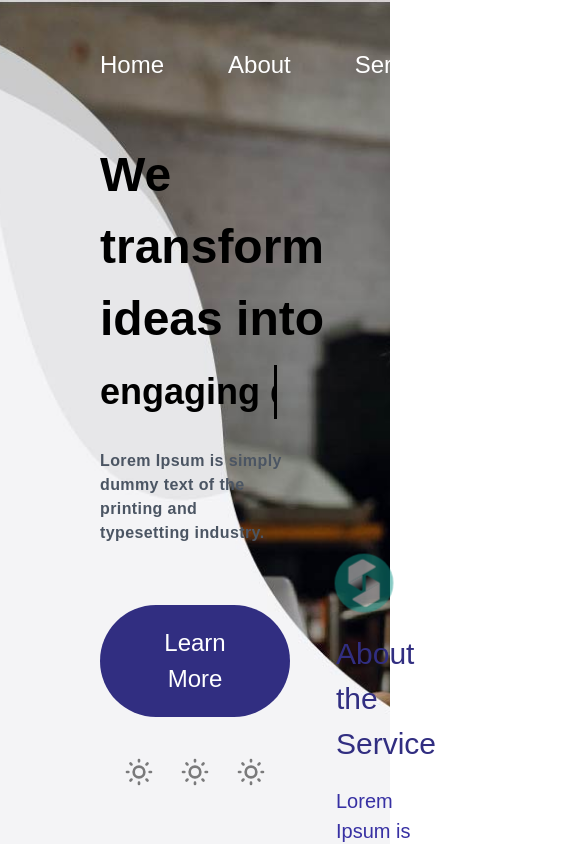
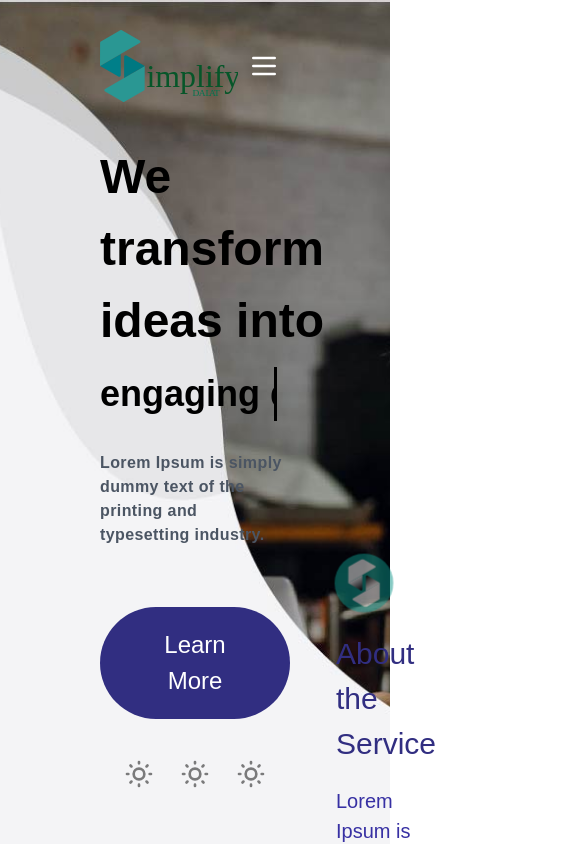
Before and after one commit to Junee9910/SimplifyWeb, an Angular app: page / in a window 390 px wide. Shown: the top 844 px of the page, 585 px wide, since content can reach past the window. Built offline with nearby package versions, Linux system fonts and the light colour scheme.

Commit message:
responsive navigation completely

```diff
--- a/src/app/home/home.component.css
+++ b/src/app/home/home.component.css
@@ -43,6 +43,10 @@ width: 25.5ch;
 }
 .nav-ct {
     margin-right: 40px;
+}
+.mb-menu a{
+    padding: 10px;
+    margin-top: 10px;
 }
 .about{
     height:600px;
--- a/src/app/home/home.component.html
+++ b/src/app/home/home.component.html
@@ -1,6 +1,7 @@
 <div class="home h-full bg-home-bg bg-no-repeat bg-center bg-cover bg-fixed">
-  <nav class="nav max-w-full text-white mx-auto flex justify-between">
-        <div class="logo w-1/6 items-center stroke">
+  <nav>
+    <div class="nav max-w-full text-white mx-auto flex justify-between" >
+      <div class="logo w-48 items-center stroke">
         <a href="#" class="flex items-center">
           <img src="assets/img/bigger_i.svg" />
         </a>
@@ -12,6 +13,7 @@
           <li class="inline-block hover:text-gray-300"><a href="#">Services</a></li>
           <li class="inline-block hover:text-gray-300"><a href="#">Blog</a></li>
         </ul> -->
+        <div class="hidden md:flex">
           <div class="nav-ct flex space-x-16">
             <div class=" hover:text-gray-300"><a href="#">Home</a></div>
             <div class=" hover:text-gray-300"><a href="#">About</a></div>
@@ -42,6 +44,27 @@
           >
             Contact with Us
           </button>
+        </div>
+
+    </div>
+
+          <div class="md:hidden flex items-center">
+            <button class="mb-menu-btn" *ngIf="isShow" (click)="showList()">
+              <svg class="w-8 h-18" fill="none" stroke="currentColor" viewBox="0 0 24 24" xmlns="http://www.w3.org/2000/svg"><path stroke-linecap="round" stroke-linejoin="round" stroke-width="2" d="M4 6h16M4 12h16M4 18h16"></path></svg>
+            </button>
+            <button class="mb-menu-btn" *ngIf="!isShow" (click)="showList()">
+              <svg xmlns="http://www.w3.org/2000/svg" class="h-6 w-6" fill="none" viewBox="0 0 24 24" stroke="currentColor">
+                <path stroke-linecap="round" stroke-linejoin="round" stroke-width="2" d="M10 14l2-2m0 0l2-2m-2 2l-2-2m2 2l2 2m7-2a9 9 0 11-18 0 9 9 0 0118 0z" />
+              </svg>
+            </button>
+
+          </div>
+        </div>
+        <div *ngIf="!isShow" class="mb-menu flex flex-col md:hidden bg-gray-800 bg-opacity-75">
+          <a href="#" class="active:bg-gray-200 block py-4 px-4 text-2xl text-white hover:bg-gray-200 hover:text-indigo-900  transform duration-500 ease-linear">Home</a>
+          <a href="#" class="block py-4 px-4 text-2xl text-white hover:bg-gray-200 hover:text-indigo-900  transform duration-500 ease-linear">About</a>
+          <a href="#" class="block py-4 px-4 text-2xl text-white hover:bg-gray-200 hover:text-indigo-900  transform duration-500 ease-linear" >Services</a>
+          <a href="#" class="block py-4 px-4 text-2xl text-white hover:bg-gray-200 hover:text-indigo-900  transform duration-500 ease-linear">Blog</a>
         </div>
   </nav>
   <div class="h-4/5 flex flex-col justify-center items-start">
--- a/src/app/home/home.component.ts
+++ b/src/app/home/home.component.ts
@@ -7,10 +7,17 @@ import { Component, OnInit } from '@angular/core';
 })
 export class HomeComponent implements OnInit {
 
-  longText='Lorem Ipsum is simply dummy text of the printing';
+  // btn=document.querySelector("button.mb-menu-btn");
+  // menu=document.querySelector(".mb-menu");
+  isShow:boolean=true;
 
   constructor() { }
 
   ngOnInit(): void {}
 
+  showList(){
+  this.isShow=!this.isShow;
+  console.log(this.isShow);
+  }
+
 }
```
Also changed, not shown: 1 other file (tests, documents, lock files or other folders). Lines whose indentation alone changed are shown as unchanged.
